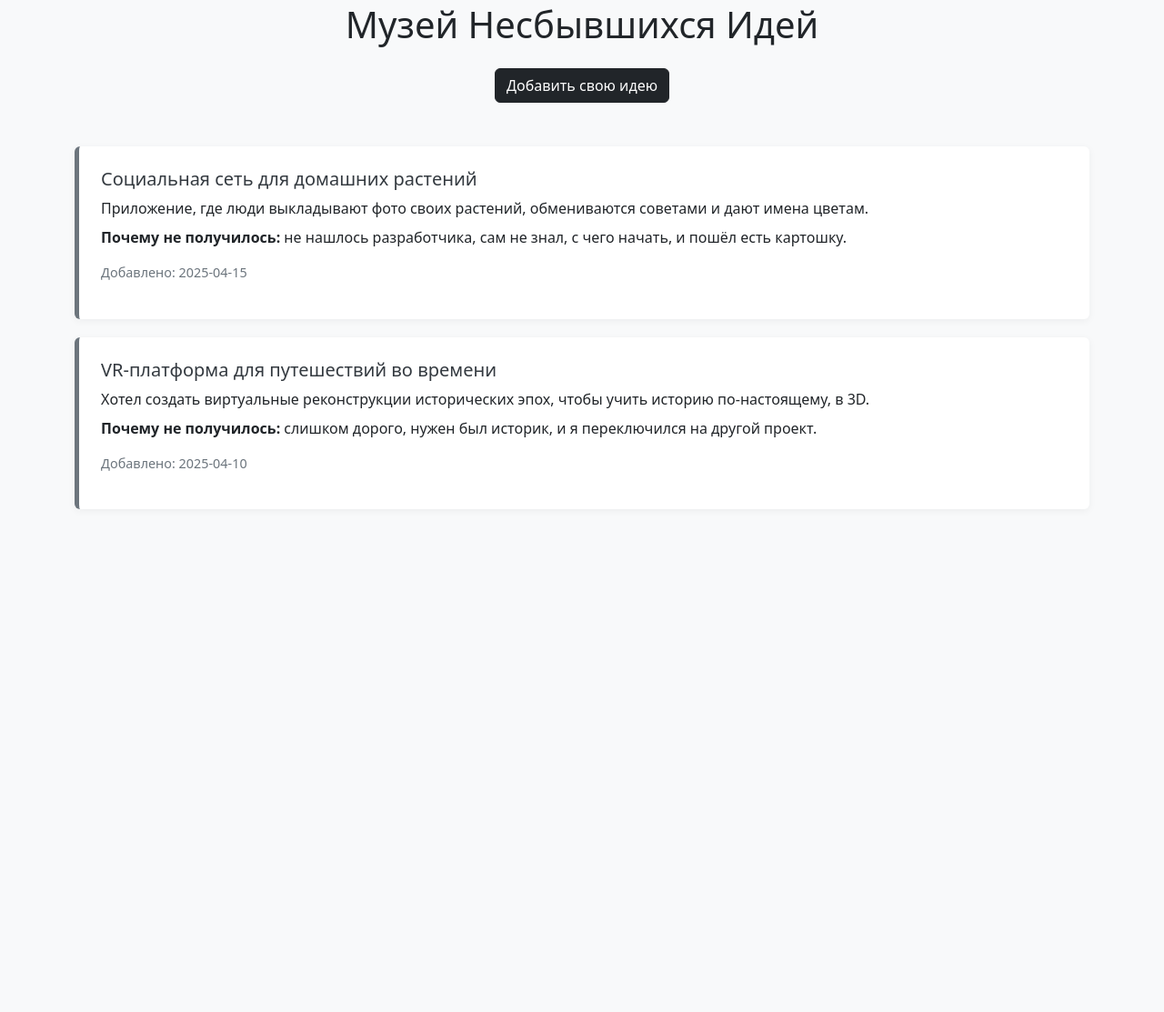
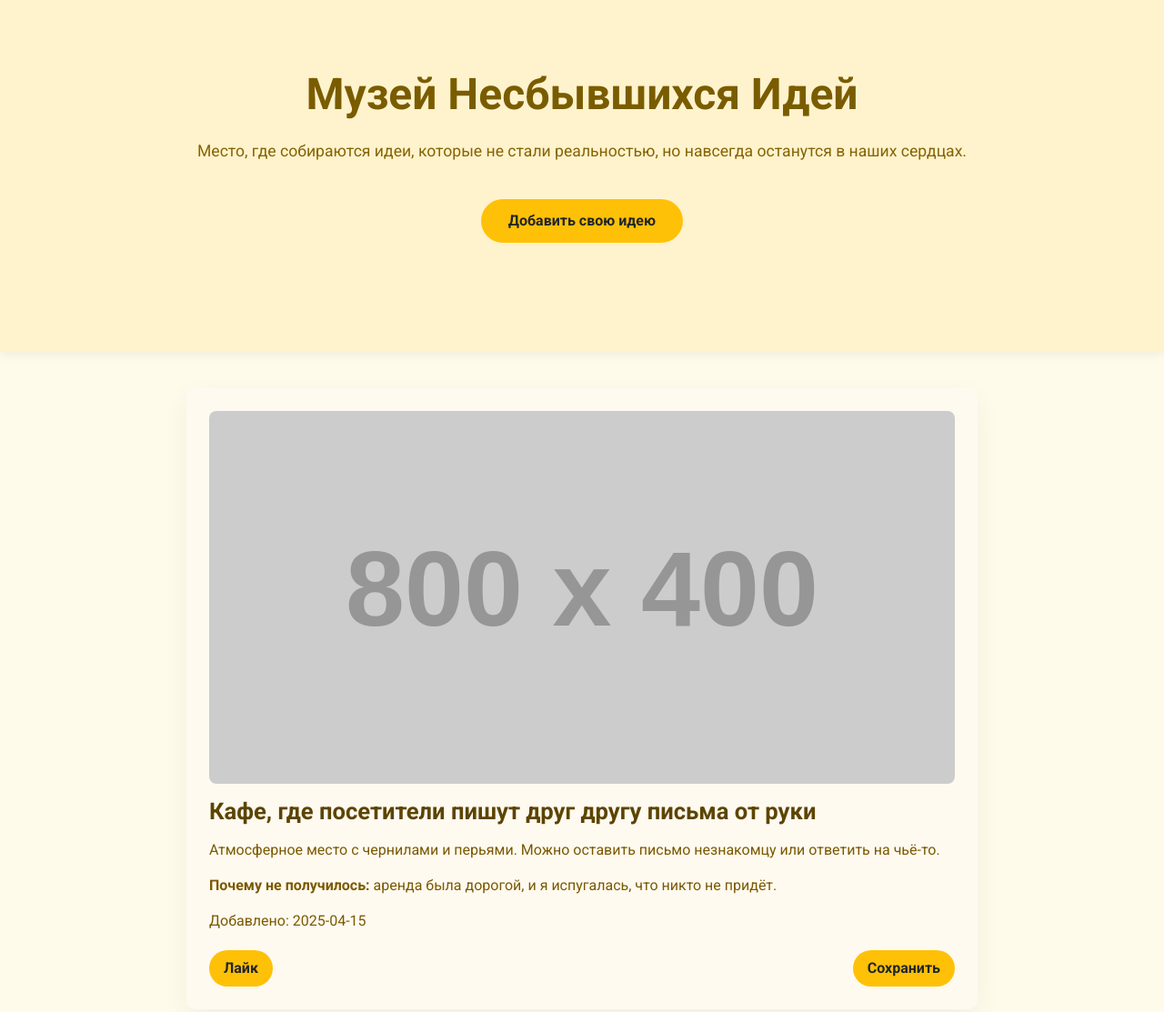
Before and after one commit to 87kkk/neb, a plain HTML site: page index.html in a window 1280 px wide. Shown: the part 45-1158 px from the top of the page at 91% size. Before the commit the page ends 800 px from the top, so only its background shows below. Drawn offline with nearby package versions, Linux system fonts and the light colour scheme; placeholder pictures from the web are drawn by us.

Commit message:
Update index.html

```diff
--- a/index.html
+++ b/index.html
@@ -3,52 +3,233 @@
 <head>
   <meta charset="UTF-8">
   <title>Музей Несбывшихся Идей</title>
+  <meta name="viewport" content="width=device-width, initial-scale=1">
   <link href="https://cdn.jsdelivr.net/npm/bootstrap@5.3.0/dist/css/bootstrap.min.css" rel="stylesheet">
+  <link href="https://fonts.googleapis.com/css2?family=Roboto:wght@400;700&family=Crimson+Text&display=swap" rel="stylesheet">
   <style>
     body {
-            background-color: #f8f9fa;
+      background-color: #fffbea;
+      font-family: 'Roboto', sans-serif;
+      color: #4a3c1a;
+      margin: 0;
+      padding: 0;
+      overflow-x: hidden;
     }
-        .idea-card {
-            border-left: 5px solid #6c757d;
-            background-color: white;
-            box-shadow: 0 2px 8px rgba(0,0,0,0.05);
+
+    .hero {
+      background-color: #fff3cd;
+      padding: 80px 0;
+      text-align: center;
+      box-shadow: 0 4px 10px rgba(0, 0, 0, 0.05);
+      animation: fadeIn 2s ease-in-out;
+    }
+
+    .hero h1 {
+      font-size: 3rem;
+      font-weight: 700;
+      color: #7a5c00;
       margin-bottom: 20px;
     }
+
+    .hero p {
+      font-size: 1.1rem;
+      color: #856404;
+    }
+
+    .btn-main {
+      background-color: #ffc107;
+      color: #212529;
+      border: none;
+      padding: 12px 30px;
+      font-weight: 600;
+      border-radius: 30px;
+      font-family: 'Roboto', sans-serif;
+      transition: background-color 0.3s ease, transform 0.2s ease;
+    }
+
+    .btn-main:hover {
+      background-color: #e0a800;
+      transform: translateY(-2px);
+    }
+
+    .container {
+      max-width: 900px;
+      padding: 40px 15px;
+    }
+
+    .idea-card {
+      background: #fffaf0;
+      border-radius: 10px;
+      box-shadow: 0 10px 30px rgba(0, 0, 0, 0.05);
+      padding: 25px;
+      margin-bottom: 30px;
+      transition: box-shadow 0.3s ease, transform 0.3s ease;
+      opacity: 0;
+      animation: fadeUp 1s ease-in-out forwards;
+    }
+
+    .idea-card:hover {
+      box-shadow: 0 20px 60px rgba(0, 0, 0, 0.1);
+      transform: translateY(-5px);
+    }
+
     .idea-card h5 {
-            color: #343a40;
+      font-size: 1.6rem;
+      font-weight: 700;
+      color: #5c4400;
+      margin-bottom: 15px;
     }
+
+    .idea-card p {
+      font-size: 1rem;
+      color: #7a5900;
+      margin-bottom: 15px;
+    }
+
     .idea-meta {
-            font-size: 0.9em;
-            color: #6c757d;
+      font-size: 0.9rem;
+      color: #a88c2d;
+    }
+
+    .idea-image {
+      width: 100%;
+      height: auto;
+      margin-bottom: 15px;
+      border-radius: 8px;
+    }
+
+    .idea-buttons {
+      margin-top: 20px;
+      display: flex;
+      gap: 15px;
+      justify-content: space-between;
+    }
+
+    .idea-buttons button {
+      background-color: #ffc107;
+      color: #212529;
+      border: none;
+      padding: 8px 16px;
+      border-radius: 30px;
+      font-weight: 600;
+      cursor: pointer;
+      transition: transform 0.2s ease, background-color 0.3s ease;
+    }
+
+    .idea-buttons button:hover {
+      background-color: #e0a800;
+      transform: translateY(-2px);
+    }
+
+    .footer {
+      text-align: center;
+      padding: 40px 0;
+      background-color: #7a5c00;
+      color: #fff6d6;
+      font-size: 0.9rem;
+    }
+
+    @keyframes fadeUp {
+      from {
+        opacity: 0;
+        transform: translateY(30px);
+      }
+      to {
+        opacity: 1;
+        transform: translateY(0);
+      }
+    }
+
+    @keyframes fadeIn {
+      from {
+        opacity: 0;
+      }
+      to {
+        opacity: 1;
+      }
+    }
+
+    @media (max-width: 768px) {
+      .hero h1 {
+        font-size: 2rem;
+      }
+
+      .container {
+        padding-left: 20px;
+        padding-right: 20px;
+      }
+
+      .idea-card h5 {
+        font-size: 1.4rem;
+      }
     }
   </style>
 </head>
 <body>
 
-<div class="container py-5">
-    <h1 class="mb-4 text-center">Музей Несбывшихся Идей</h1>
-
-    <div class="text-center mb-5">
-        <a href="#" class="btn btn-dark">Добавить свою идею</a>
+  <div class="hero">
+    <div class="container">
+      <h1>Музей Несбывшихся Идей</h1>
+      <p>Место, где собираются идеи, которые не стали реальностью, но навсегда останутся в наших сердцах.</p>
+      <a href="#" class="btn btn-main mt-4">Добавить свою идею</a>
+    </div>
   </div>
 
-    <!-- Одна идея -->
-    <div class="idea-card p-4 rounded">
-        <h5>Социальная сеть для домашних растений</h5>
-        <p class="mb-2">Приложение, где люди выкладывают фото своих растений, обмениваются советами и дают имена цветам.</p>
-        <p><strong>Почему не получилось:</strong> не нашлось разработчика, сам не знал, с чего начать, и пошёл есть картошку.</p>
+  <div class="container">
+
+    <div class="idea-card">
+      <img src="https://via.placeholder.com/800x400?text=Кафе+и+письма" alt="Фото идеи" class="idea-image">
+      <h5>Кафе, где посетители пишут друг другу письма от руки</h5>
+      <p>Атмосферное место с чернилами и перьями. Можно оставить письмо незнакомцу или ответить на чьё-то.</p>
+      <p><strong>Почему не получилось:</strong> аренда была дорогой, и я испугалась, что никто не придёт.</p>
       <p class="idea-meta">Добавлено: 2025-04-15</p>
+      <div class="idea-buttons">
+        <button onclick="likeIdea(this)">Лайк</button>
+        <button onclick="saveIdea(this)">Сохранить</button>
+      </div>
     </div>
 
-    <div class="idea-card p-4 rounded">
-        <h5>VR-платформа для путешествий во времени</h5>
-        <p class="mb-2">Хотел создать виртуальные реконструкции исторических эпох, чтобы учить историю по-настоящему, в 3D.</p>
-        <p><strong>Почему не получилось:</strong> слишком дорого, нужен был историк, и я переключился на другой проект.</p>
-        <p class="idea-meta">Добавлено: 2025-04-10</p>
+    <div class="idea-card">
+      <img src="https://via.placeholder.com/800x400?text=Комплименты+в+наушниках" alt="Фото идеи" class="idea-image">
+      <h5>Приложение, которое шепчет тебе комплименты в наушник</h5>
+      <p>Каждые 30 минут ты слышишь добрые слова от ИИ, чтобы поднять самооценку и настроение.</p>
+      <p><strong>Почему не получилось:</strong> казалось глупым, но идея до сих пор греет душу.</p>
+      <p class="idea-meta">Добавлено: 2025-04-12</p>
+      <div class="idea-buttons">
+        <button onclick="likeIdea(this)">Лайк</button>
+        <button onclick="saveIdea(this)">Сохранить</button>
+      </div>
     </div>
 
-    <!-- ... можно добавить ещё блоков -->
+    <div class="idea-card">
+      <img src="https://via.placeholder.com/800x400?text=Дневники+онлайн" alt="Фото идеи" class="idea-image">
+      <h5>Онлайн-архив заброшенных дневников</h5>
+      <p>Анонимно загружаешь свой старый дневник. Люди читают, находят отклик, комментируют страницами.</p>
+      <p><strong>Почему не получилось:</strong> боялся за конфиденциальность. А ведь у многих они лежат в ящике зря.</p>
+      <p class="idea-meta">Добавлено: 2025-04-10</p>
+      <div class="idea-buttons">
+        <button onclick="likeIdea(this)">Лайк</button>
+        <button onclick="saveIdea(this)">Сохранить</button>
       </div>
+    </div>
+
+  </div>
+
+  <div class="footer">
+    &copy; 2025 Музей Несбывшихся Идей. Каждая идея — как экспонат.
+  </div>
+
+  <script>
+    function likeIdea(button) {
+      button.textContent = button.textContent === "Лайк" ? "Вы лайкнули" : "Лайк";
+      button.style.backgroundColor = button.textContent === "Вы лайкнули" ? "#28a745" : "#ffc107";
+    }
+
+    function saveIdea(button) {
+      button.textContent = button.textContent === "Сохранить" ? "Сохранено" : "Сохранить";
+      button.style.backgroundColor = button.textContent === "Сохранено" ? "#e0a800" : "#ffc107";
+    }
+  </script>
 
 </body>
 </html>
```
Lines whose indentation alone changed are shown as unchanged.
